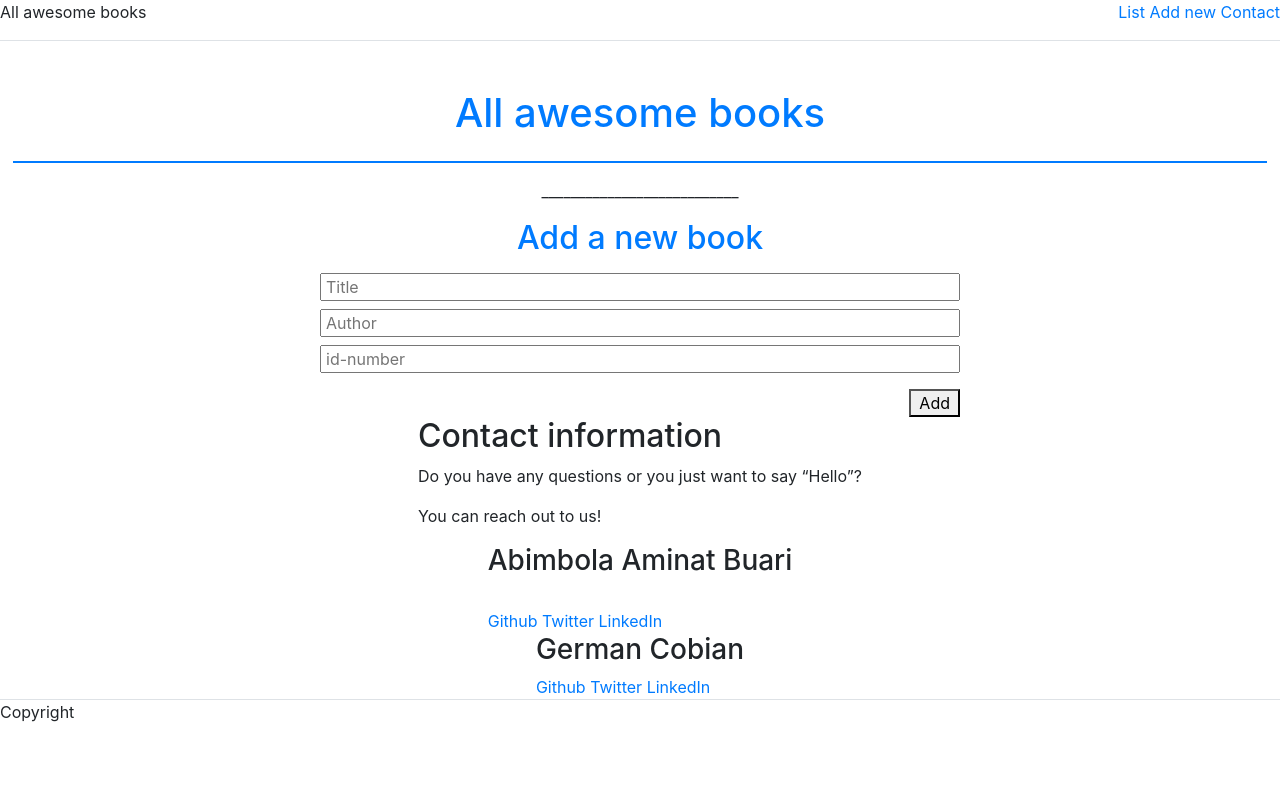
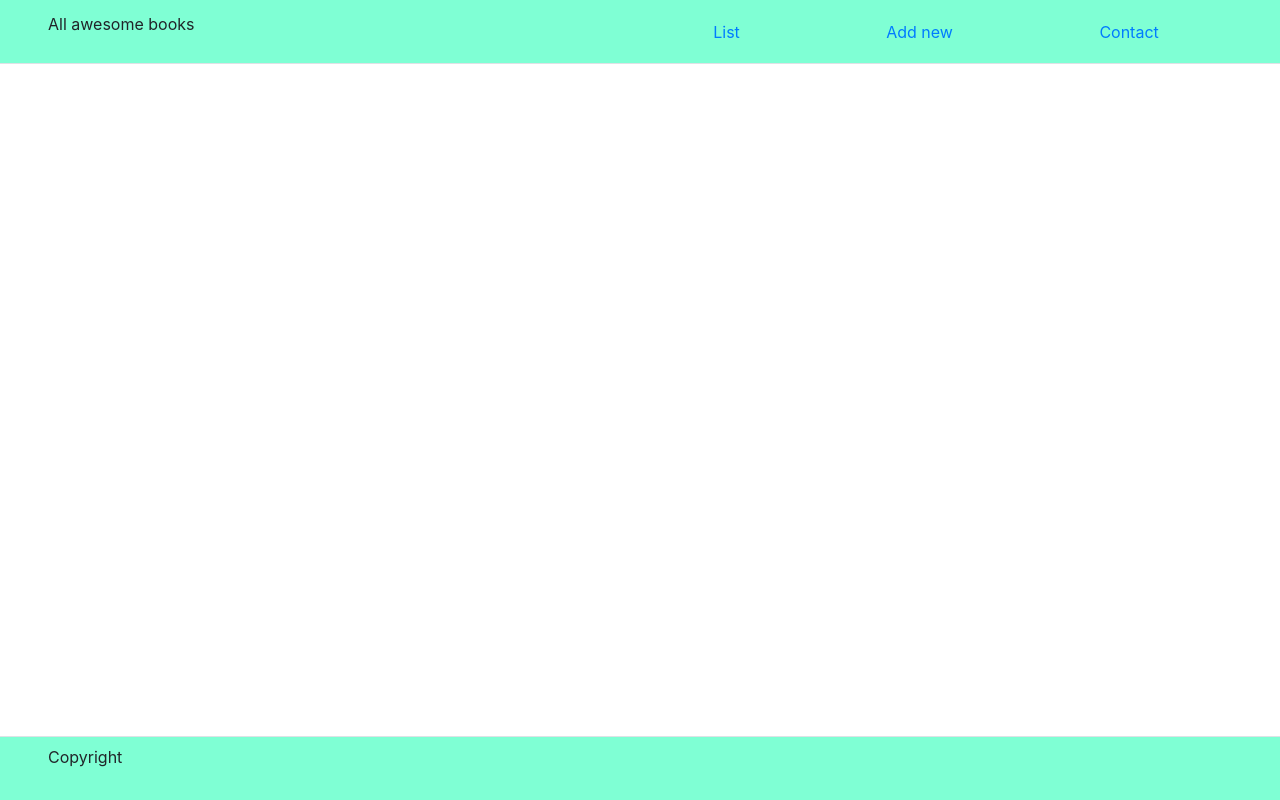
Before and after one commit to bimbolabuari/mv-awesome-books, a website: page index.html in a window 1280 px wide. Drawn offline with nearby package versions, Linux system fonts and the light colour scheme.

Commit message:
feat: Add JS interactivity

```diff
--- a/index.html
+++ b/index.html
@@ -8,41 +8,49 @@
     <link rel="stylesheet" href="styles.css">
   </head>
     <body>
-      <header>
-        <nav class="d-flex flex-row justify-content-between border-bottom">
+      <header class="header">
+        <nav class="d-flex flex-row justify-content-between border-bottom h-100 pr-5 pl-5 align-items-center">
           <div>
             <p>All awesome books</p>
           </div>
 
-          <div>
-            <a href="#" id="list">List</a>
-            <a href="#" id="add-new">Add new</a>
-            <a href="#" id="contact">Contact</a>
+          <div class="d-flex justify-content-around w-50">
+            <a href="#list" class="list">List</a>
+            <a href="#add-new" class="add-new">Add new</a>
+            <a href="#contact" class="contact">Contact</a>
           </div>
         </nav>
       </header>
 
-        <h1 class="text-center text-primary pt-5 pb-3">All awesome books</h1>
-        <section id="collection" class="d-flex justify-content-center m-auto w-100">
+      <div id="list" class="hide height">
+      <section>
+      <h1 class="text-center text-primary pt-5 pb-3">All awesome books</h1>
+        <div id="collection" class="d-flex justify-content-center m-auto w-100">
           <ul id= 'book-collection' class="d-flex flex-column border border-5 border-primary"></ul>
+        </div>
         </section>
+        </div>
+
+        <div id="add-new" class="hide height">
         <div class="d-flex justify-content-center w-50 m-auto">
         <section id="createBook" class="w-100">
-          <div class="text-center">___________________________</div>
-          <h2 class="text-center text-primary pt-3">Add a new book</h2>
+          <h2 class="text-center text-primary mt-5 mb-4">Add a new book</h2>
            <form id="book-form">
-               <input type="text" placeholder="Title" class="w-100 mt-2 pl-1" id="title" name="title" required><br>
-               <input type="text" placeholder="Author" class="w-100 mt-2 pl-1" id="author" name="author" required><br>
-               <input type="text" placeholder="id-number" class="w-100 mt-2 pl-1" id="id" name="id" required><br>
+               <input type="text" placeholder="Title" class="w-100 mt-3 pl-1" id="title" name="title" required><br>
+               <input type="text" placeholder="Author" class="w-100 mt-3 pl-1" id="author" name="author" required><br>
+               <input type="text" placeholder="id-number" class="w-100 mt-3 pl-2" id="id" name="id" required><br>
                <div class="d-flex justify-content-end mt-3">
                <button type="submit" class="pl-2 pr-2">Add</button>
                </div>
            </form>
         </section>
         </div>
+        </div>
 
+
+       <div id="contact" class="hide height">
         <div class="d-flex flex-column align-items-center">
-
+        </div>
           <div>
             <h2>Contact information</h2>
             <p>Do you have any questions or you just want to say “Hello”?</p>
@@ -66,9 +74,9 @@
         </div>
 
 
-        <footer>
-          <div class="d-flex flex-row justify-content-start border-top">
-            <p>Copyright</p>
+        <footer class="footer">
+          <div class="d-flex flex-row justify-content-start border-top align-items-center">
+            <p class="pl-5 mt-2">Copyright</p>
           </div>
         </footer>
 
--- a/index.js
+++ b/index.js
@@ -87,3 +87,30 @@ document.querySelector('#book-collection').addEventListener('click', (e) => {
   ShowBooks.deleteBook(e.target);
   Archive.removeBook(e.target.parentElement.previousElementSibling.textContent);
 });
+
+
+const navList = document.querySelector('.list')
+const navAddNew = document.querySelector('.add-new')
+const navContact = document.querySelector('.contact')
+
+const listSection = document.querySelector('#list')
+const AddNewSection = document.querySelector('#add-new')
+const contactSection = document.querySelector('#contact')
+
+navList.addEventListener('click', () => {
+listSection.classList.remove('hide');
+AddNewSection.classList.add('hide');
+contactSection.classList.add('hide');
+});
+
+navAddNew.addEventListener('click', () => {
+  listSection.classList.add('hide');
+  AddNewSection.classList.remove('hide');
+  contactSection.classList.add('hide');
+  });
+
+  navContact.addEventListener('click', () => {
+    listSection.classList.add('hide');
+    AddNewSection.classList.add('hide');
+    contactSection.classList.remove('hide');
+    });
--- a/styles.css
+++ b/styles.css
@@ -30,3 +30,25 @@
 .alternate:nth-child(even) {
   background: white;
 }
+
+.hide {
+  display: none;
+}
+
+.header {
+  height: 8vh;
+  background-color: aquamarine;
+}
+
+.footer {
+  height: 8vh;
+  position: fixed;
+  bottom: 0;
+  background-color: aquamarine;
+  width: 100%;
+}
+
+.height {
+  height: 84vh;
+  margin-top: 3em;
+}
```
